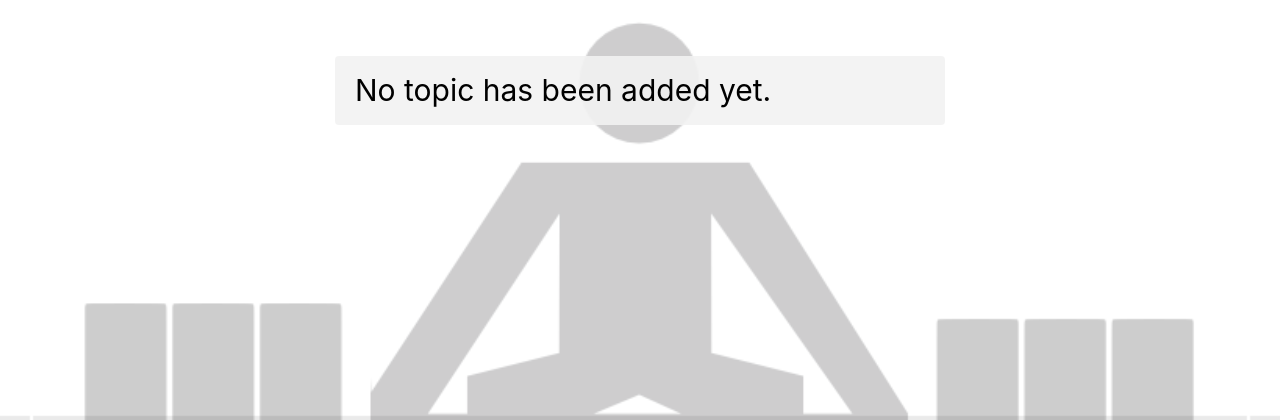
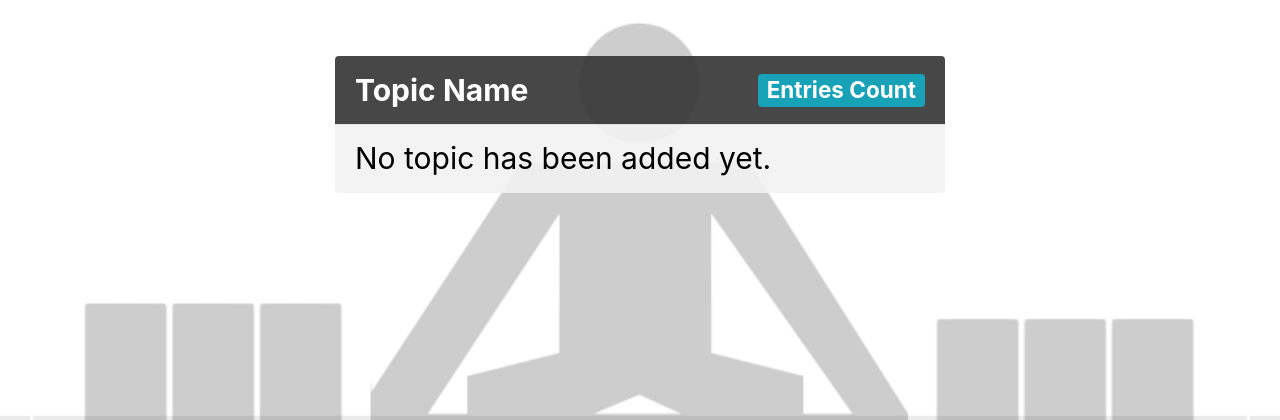
Before and after one commit to FanchenBao/WEBAPP_LiftNCode, a Django app: page /topics/ in a window 1280 px wide. Shown: the part 56-476 px from the top of the page. Run offline with Django 3.2, Linux system fonts and the light colour scheme; data that the repository does not hold is empty; some libraries are stand-ins or nearby versions.

Commit message:
included favicon, include extra heading for topics to notify what the numbers in the badge mean

```diff
--- a/learning_notes/static/learning_notes/css/mystyle.css
+++ b/learning_notes/static/learning_notes/css/mystyle.css
@@ -24,6 +24,13 @@
     font-size: 30px;
 }
 
+li.topicListHeader{
+    background-color: rgba(51, 51, 51, 0.9);
+    color: white;
+    border: none;
+    font-weight: bold;
+}
+
 button.topicList{
     background-color: rgba(242, 242, 242, 0.9);
     color: black;
@@ -31,9 +38,8 @@ button.topicList{
 }
 
 button.topicList:hover{
-    font-weight: bold;
-    background-color: rgba(51, 51, 51);
-    color: rgba(204, 204, 204);
+    background-color: rgba(89, 89, 89, 0.9);
+    color: white;
 }
 
 #addNewTopic{
@@ -65,9 +71,15 @@ button.topicList:hover{
     margin-bottom: 30px;
 }
 
+.card-header{
+    background-color: rgba(153, 153, 153, 0.9);
+    color: white;
+}
+
 a.entryOwner{
     margin-right: 10px;
     font-style: italic;
+    /*color: rgba(0, 255, 255);*/
 }
 
 a.toTop{
--- a/learning_notes/templates/learning_notes/archive_user_entries.html
+++ b/learning_notes/templates/learning_notes/archive_user_entries.html
@@ -14,8 +14,8 @@
           <h5 class="card-title">{{ entry.title}}</h5>
           <p class="card-text">{{ entry.text|safe }}</p>
           {% if user == entry.owner %}
-            <a href="{% url 'learning_notes:edit_entry' topic.id entry.id%}" class="btn btn-warning">Edit</a>
-            <a href="{% url 'learning_notes:delete_entry' topic.id entry.id %}" class="btn btn-danger" onclick="return confirm('Are you sure to delete this entry?');" >Delete</a>
+            <a href="{% url 'learning_notes:edit_entry' topic.id entry.id%}" class="btn btn-warning btn-sm">Edit</a>
+            <a href="{% url 'learning_notes:delete_entry' topic.id entry.id %}" class="btn btn-danger btn-sm" onclick="return confirm('Are you sure to delete this entry?');" >Delete</a>
           {% endif %}
         </div>
       </div>
--- a/learning_notes/templates/learning_notes/archive_user_topics.html
+++ b/learning_notes/templates/learning_notes/archive_user_topics.html
@@ -5,13 +5,17 @@
     <h2>User: <em>{{archive_user.username}}</em></h2>
     <h3>Archived Topics:</h3>
     <div class="list-group">
+      <li class="list-group-item d-flex justify-content-between align-items-center topicListHeader">
+        Topic Name
+        <span class="badge badge-info">Entries Count</span>
+      </li>
       {% for topic in topics %}
         <!-- Use button for the cursor hover effect and to include badge. Use location.href to make button function as an <a> tag -->
         <button
           type="button"
           class="list-group-item list-group-item-action d-flex justify-content-between align-items-center topicList"
           onclick="location.href='{% url 'learning_notes:archive_user_entries' archive_user.id topic.id%}'">
-          {{ topic.text }}<span class="badge badge-primary badge-pill">{{ topic.count }}</span>
+          {{ topic.text }}<span class="badge badge-info">{{ topic.count }}</span>
         </button>
       {% empty %}
         <button type="button" class="list-group-item d-flex justify-content-between align-items-center topicList">No topic has been added yet.</button>
--- a/learning_notes/templates/learning_notes/base.html
+++ b/learning_notes/templates/learning_notes/base.html
@@ -39,12 +39,11 @@
           font-size: 3.5rem;
         }
       }
-
       body{
-        background-image: url({% static 'learning_notes/img/liftncode.png' %});
+        background-image: url({% static 'learning_notes/img/liftncode_light.png' %});
         background-repeat: repeat;
         background-position: center;
-        background-size: contain;"
+        background-size: contain;
       }
     </style>
 
@@ -57,7 +56,10 @@
     <script src="https://cloud.tinymce.com/5/tinymce.min.js"></script>
     <script>tinymce.init({ selector:'textarea' });</script>
 
+    <!-- My JavaScript -->
     <script type="text/javascript" src="{% static "learning_notes/js/login.js" %}"></script>
+
+    <link rel="shortcut icon" type="image/png" href="{% static 'learning_notes/img/favicon.png' %}"/>
 
   </head>
 
--- a/learning_notes/templates/learning_notes/topic.html
+++ b/learning_notes/templates/learning_notes/topic.html
@@ -23,8 +23,8 @@
           <p class="card-text">{{ entry.text|safe }}</p>
 
           {% if user == entry.owner %}
-            <a href="{% url 'learning_notes:edit_entry' topic.id entry.id%}" class="btn btn-warning">Edit</a>
-            <a href="{% url 'learning_notes:delete_entry' topic.id entry.id %}" class="btn btn-danger" onclick="return confirm('Are you sure to delete this entry?');" >Delete</a>
+            <a href="{% url 'learning_notes:edit_entry' topic.id entry.id%}" class="btn btn-warning btn-sm">Edit</a>
+            <a href="{% url 'learning_notes:delete_entry' topic.id entry.id %}" class="btn btn-danger btn-sm" onclick="return confirm('Are you sure to delete this entry?');" >Delete</a>
           {% endif %}
         </div>
       </div>
--- a/learning_notes/templates/learning_notes/topics.html
+++ b/learning_notes/templates/learning_notes/topics.html
@@ -3,13 +3,17 @@
 {% block content %}
 <div class="container topics">
   <div class="list-group">
+    <li class="list-group-item d-flex justify-content-between align-items-center topicListHeader">
+      Topic Name
+      <span class="badge badge-info">Entries Count</span>
+    </li>
     {% for topic in topics %}
       <!-- Use button for the cursor hover effect and to include badge. Use location.href to make button function as an <a> tag -->
       <button
         type="button"
         class="list-group-item list-group-item-action d-flex justify-content-between align-items-center topicList"
         onclick="location.href='{% url 'learning_notes:topic' topic.id %}'">
-        {{ topic.text }}<span class="badge badge-primary badge-pill">{{ topic.count }}</span>
+        {{ topic.text }}<span class="badge badge-info">{{ topic.count }}</span>
       </button>
     {% empty %}
       <button type="button" class="list-group-item d-flex justify-content-between align-items-center topicList">No topic has been added yet.</button>
```
Also changed, not shown: learning_notes/static/learning_notes/img/favicon.png (added), learning_notes/static/learning_notes/img/liftncode_black.png (added), learning_notes/static/learning_notes/img/liftncode_light.png (renamed from learning_notes/static/learning_notes/img/liftncode.png).
